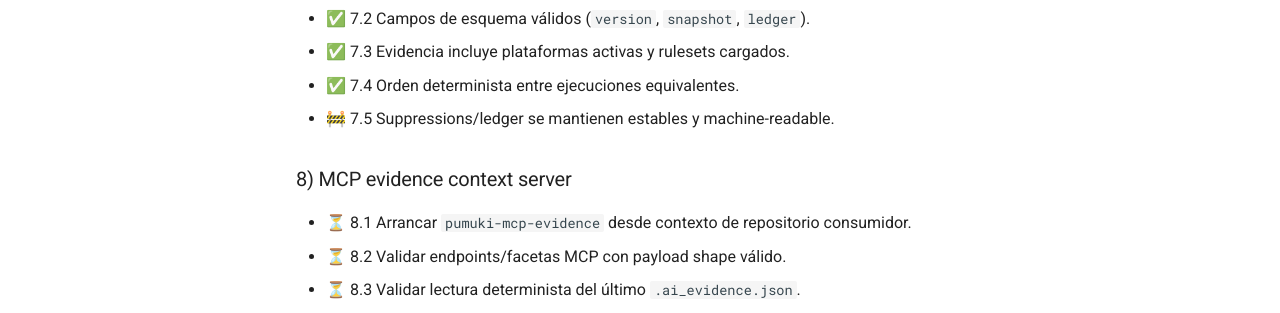
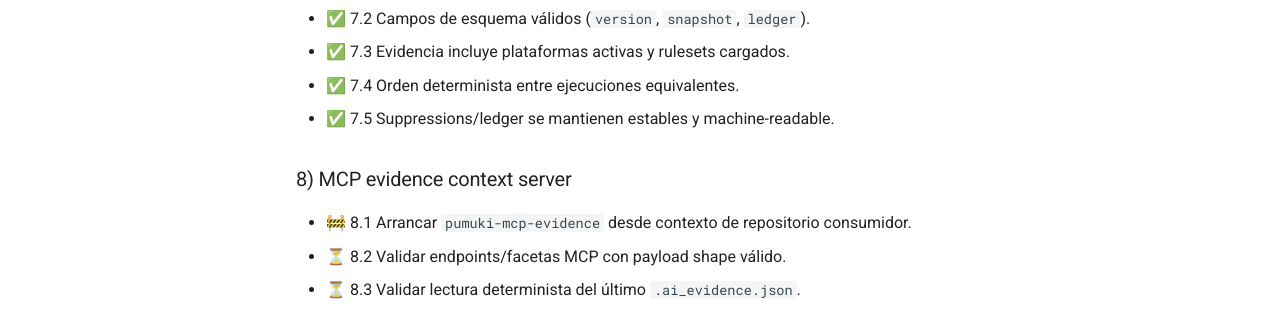
Before and after one commit to SwiftEnProfundidad/ast-intelligence-hooks, an MkDocs documentation site: the page built from docs/PUMUKI_FULL_VALIDATION_CHECKLIST.md, in a window 1280 px wide and 900 px high, scrolled down 3011 px. Shown: the part 151-464 px from the top of the window. Built offline with MkDocs 1.6.1 and Material for MkDocs 9.7.7, drawn with Linux system fonts in a browser that asks for light colours; comment, search, counter and statistics services are not loaded.

```diff
--- a/docs/PUMUKI_FULL_VALIDATION_CHECKLIST.md
+++ b/docs/PUMUKI_FULL_VALIDATION_CHECKLIST.md
@@ -98,11 +98,11 @@ Checklist maestro para validar el ciclo completo de Pumuki de forma secuencial a
 - ✅ 7.2 Campos de esquema válidos (`version`, `snapshot`, `ledger`).
 - ✅ 7.3 Evidencia incluye plataformas activas y rulesets cargados.
 - ✅ 7.4 Orden determinista entre ejecuciones equivalentes.
-- 🚧 7.5 Suppressions/ledger se mantienen estables y machine-readable.
+- ✅ 7.5 Suppressions/ledger se mantienen estables y machine-readable.
 
 ### 8) MCP evidence context server
 
-- ⏳ 8.1 Arrancar `pumuki-mcp-evidence` desde contexto de repositorio consumidor.
+- 🚧 8.1 Arrancar `pumuki-mcp-evidence` desde contexto de repositorio consumidor.
 - ⏳ 8.2 Validar endpoints/facetas MCP con payload shape válido.
 - ⏳ 8.3 Validar lectura determinista del último `.ai_evidence.json`.
 - ⏳ 8.4 Validar comportamiento cuando falta/corrompe evidencia.
```
Also changed, not shown: docs/REFRACTOR_PROGRESS.md (+2 -1 lines).
